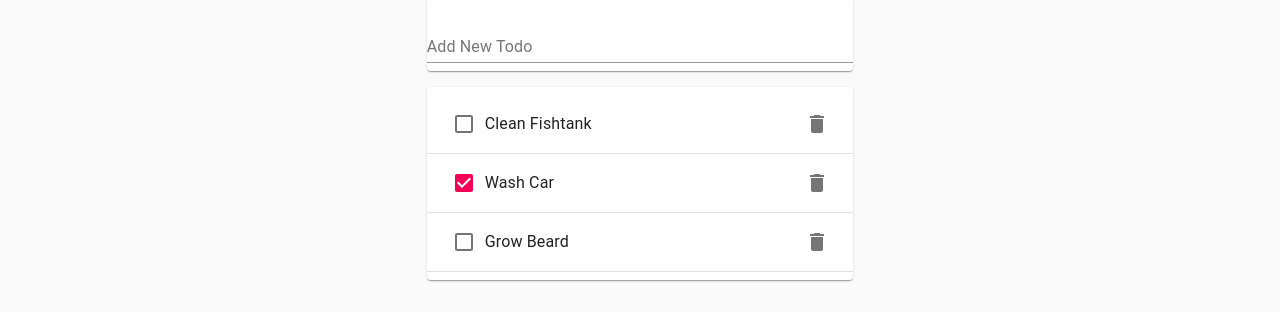
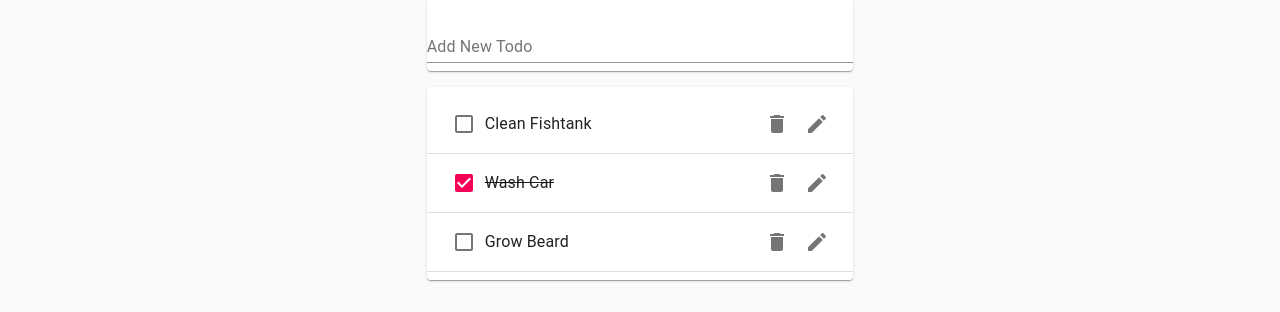
Before and after one commit to Proclus01/to-do-list-with-hooks, a React (Create React App) app: page / in a window 1280 px wide. Shown: the part 97-409 px from the top of the page. Built offline with nearby package versions, Linux system fonts and the light colour scheme.

Commit message:
add styling to mui components inside of todo

```diff
--- a/src/Todo.js
+++ b/src/Todo.js
@@ -4,18 +4,23 @@ import { ListItemText } from "@material-ui/core";
 import { Checkbox } from "@material-ui/core";
 import { Delete } from '@mui/icons-material';
 import { IconButton } from '@mui/material';
+import { Edit}  from '@mui/icons-material';
 import { ListItemSecondaryAction } from "@material-ui/core";
 
 function Todo({task, completed}) {
     return (
         <ListItem>
             <Checkbox tabIndex={-1} checked={completed} />
-            <ListItemText>
+            <ListItemText style={{textDecoration: completed ? "line-through" : "none"}}>
                 {task}
             </ListItemText>
+
             <ListItemSecondaryAction>
-                <IconButton>
+                <IconButton aria-label="Delete">
                     <Delete />
+                </IconButton>
+                <IconButton aria-label="Edit">
+                    <Edit />
                 </IconButton>
             </ListItemSecondaryAction>
         </ListItem>
```
